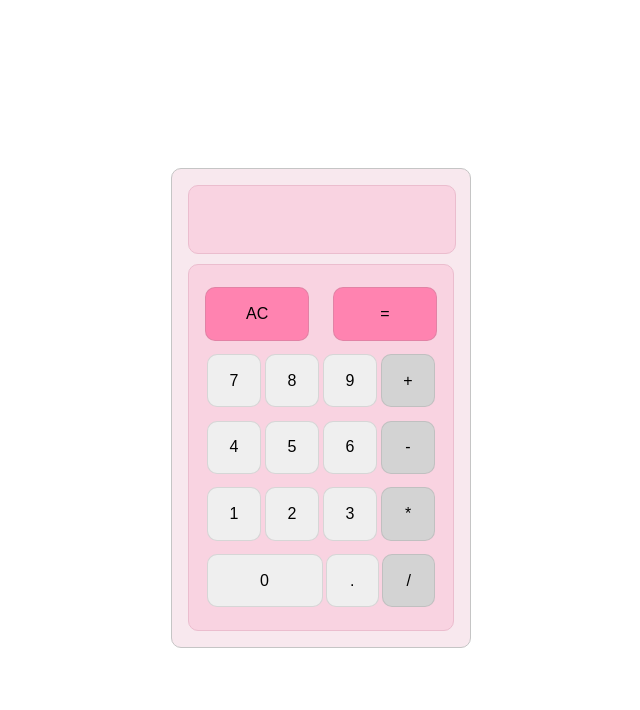
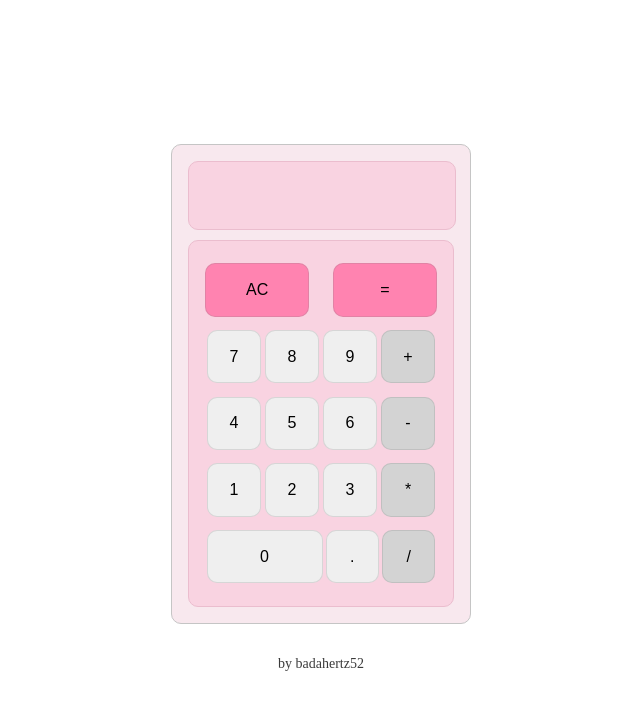
Before and after one commit to BadaHertz52/30projects_calculator, a plain HTML site: page index.html in a window 1280 px wide. Shown: the whole page, without its empty margins (319-959 px from the left). Drawn offline with Linux system fonts and the light colour scheme.

Commit message:
[DOC] Set lang and Add footer

```diff
--- a/index.html
+++ b/index.html
@@ -1,9 +1,9 @@
 <!DOCTYPE html>
-<html>
+<html lang="ko">
 <head>
 	<meta charset='utf-8'>
 	<meta http-equiv='X-UA-Compatible' content='IE=edge'>
-	<title>Page Title</title>
+	<title>calculator</title>
 	<meta name='viewport' content='width=device-width, initial-scale=1'>
 	<link rel='stylesheet' type='text/css' media='screen' href='main.css'>
 	<script defer src='main.js'></script>
@@ -12,7 +12,7 @@
 	<div class="container">
 		<div id="calculator" class="calculator">
 			<div class="calculator__display">
-				<div class="display__data">0</div>
+				<div class="display__data"></div>
 			</div>
 			<div class="calculator__btn-group">
 				<div class="clear__and__enter">
@@ -44,6 +44,9 @@
 				</div>
 			</div>
 		</div>
+		<footer>
+			by badahertz52
+		</footer>
 	</div>
 </body>
 </html>
--- a/main.css
+++ b/main.css
@@ -1,6 +1,7 @@
 .container {
   height: 100vh;
   display: flex;
+  flex-direction: column;
   justify-content: center;
   align-items: center;
 }
@@ -98,3 +99,10 @@
 .button__row > .double {
   width: 50%;
 }
+
+footer {
+  margin-top: 32px;
+  text-align: center;
+  font-size: 14px;
+  color: #3b3b3b;
+}
```
